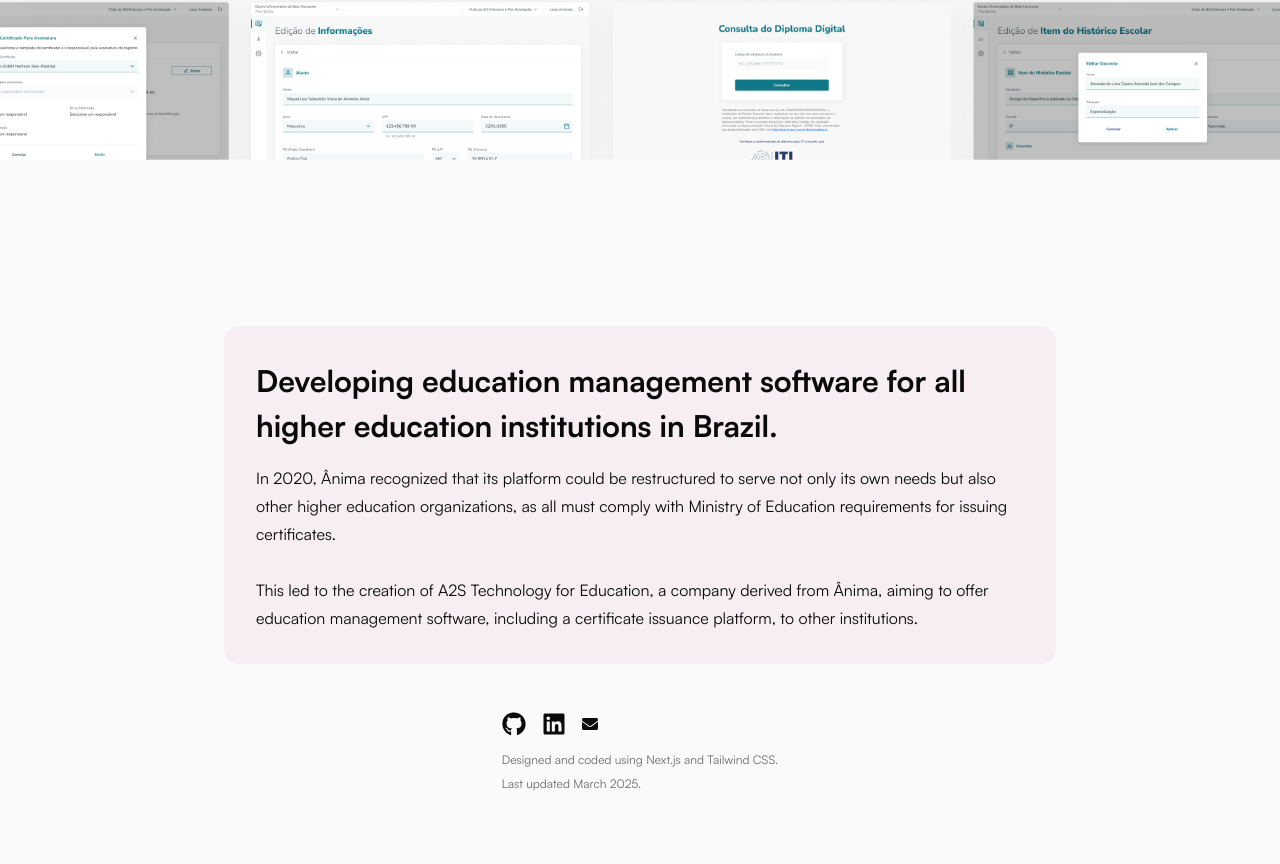
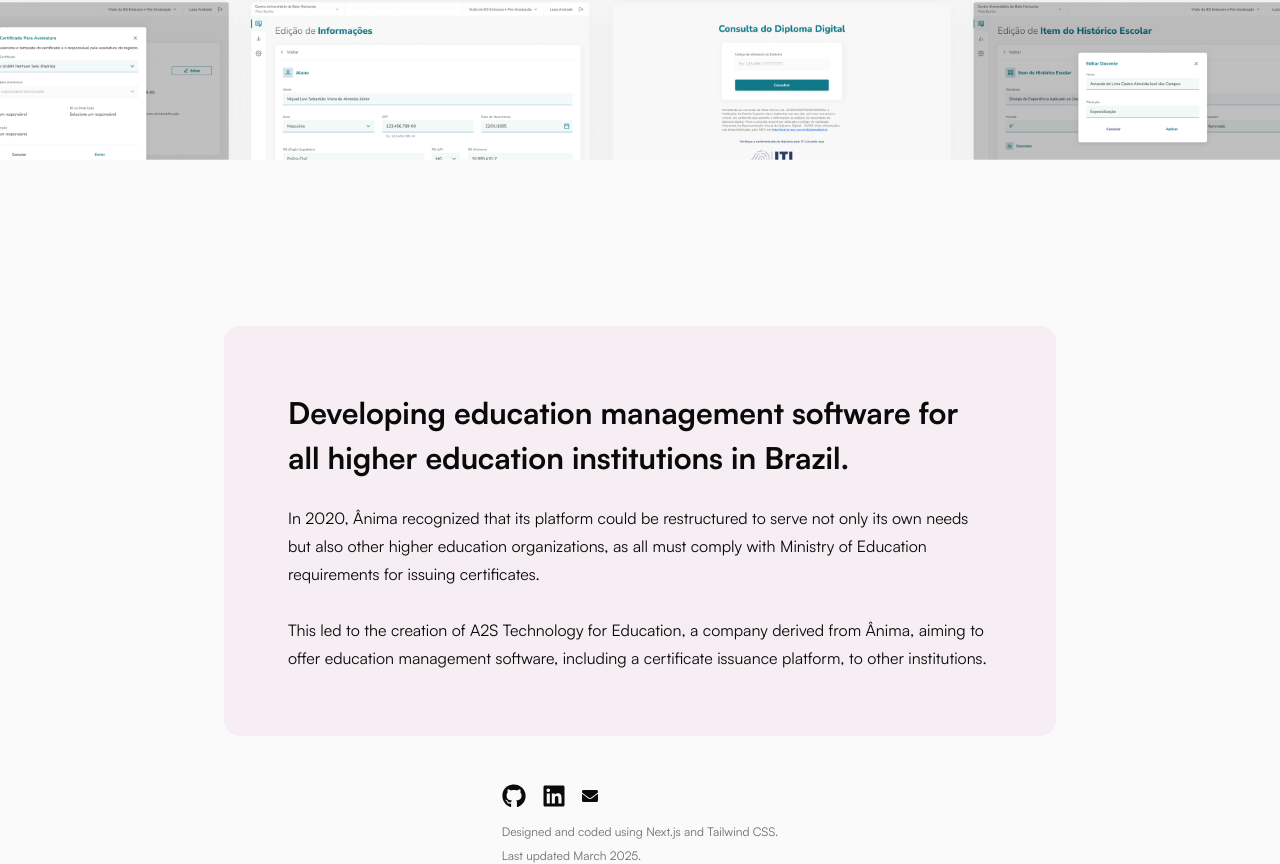
Before and after one commit to luccaromaniello/portfolio, a Next.js app: page /design/anima-educacao in a window 1280 px wide. Shown: the part 1414-2278 px from the top of the page. Before the commit the page ends 2206 px from the top, so only its background shows below. Built offline with nearby package versions, Linux system fonts and the light colour scheme.

Commit message:
Changes padding of HighlightCard

```diff
--- a/src/components/cases/HighlightCard/index.tsx
+++ b/src/components/cases/HighlightCard/index.tsx
@@ -7,7 +7,7 @@
 
 const HighlightCard = ({ title, description }: HighlightCardProps) => {
   return (
-    <div className="flex flex-col gap-4 p-6 sm:p-8 sm:my-12 bg-primary-main/5 rounded-2xl">
+    <div className="flex flex-col gap-6 p-6 sm:p-16 sm:my-12 bg-primary-main/5 rounded-2xl">
       <h2 className="text-2xl sm:text-3xl font-bold leading-snug sm:leading-normal">{title}</h2>
       <Text text={description}/>
     </div>
```
